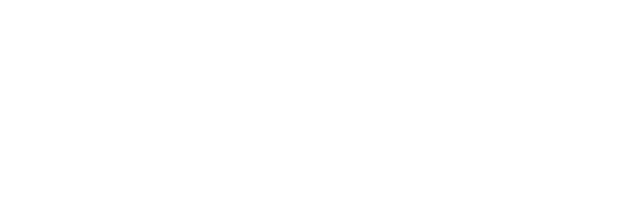
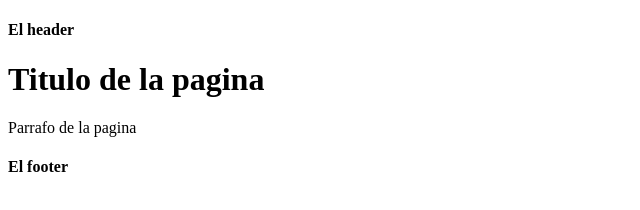
Before and after one commit to anaguit/ana1, a plain HTML site: page index.html in a window 1280 px wide. Shown: the whole page, without its empty margins (0-640 px from the left). Drawn offline with Linux system fonts and the light colour scheme.

Commit message:
agrega contenido a index.html

```diff
--- a/index.html
+++ b/index.html
@@ -6,6 +6,15 @@
     <title>Document</title>
 </head>
 <body>
-
+    <header>
+        <h4>El header</h4>
+    </header>
+    <main>
+        <h1>Titulo de la pagina</h1>
+        <p>Parrafo de la pagina</p>
+    </main>
+    <footer>
+        <h4>El footer</h4>
+    </footer>
 </body>
 </html>
```
